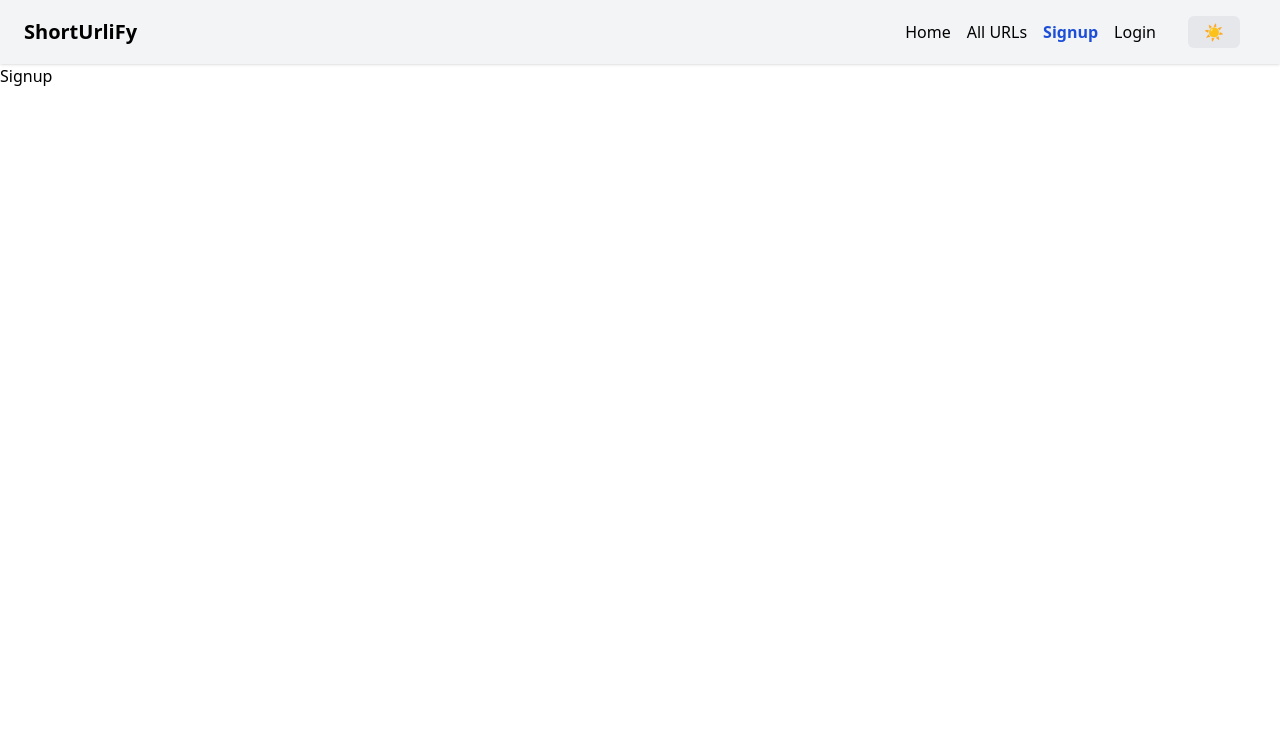
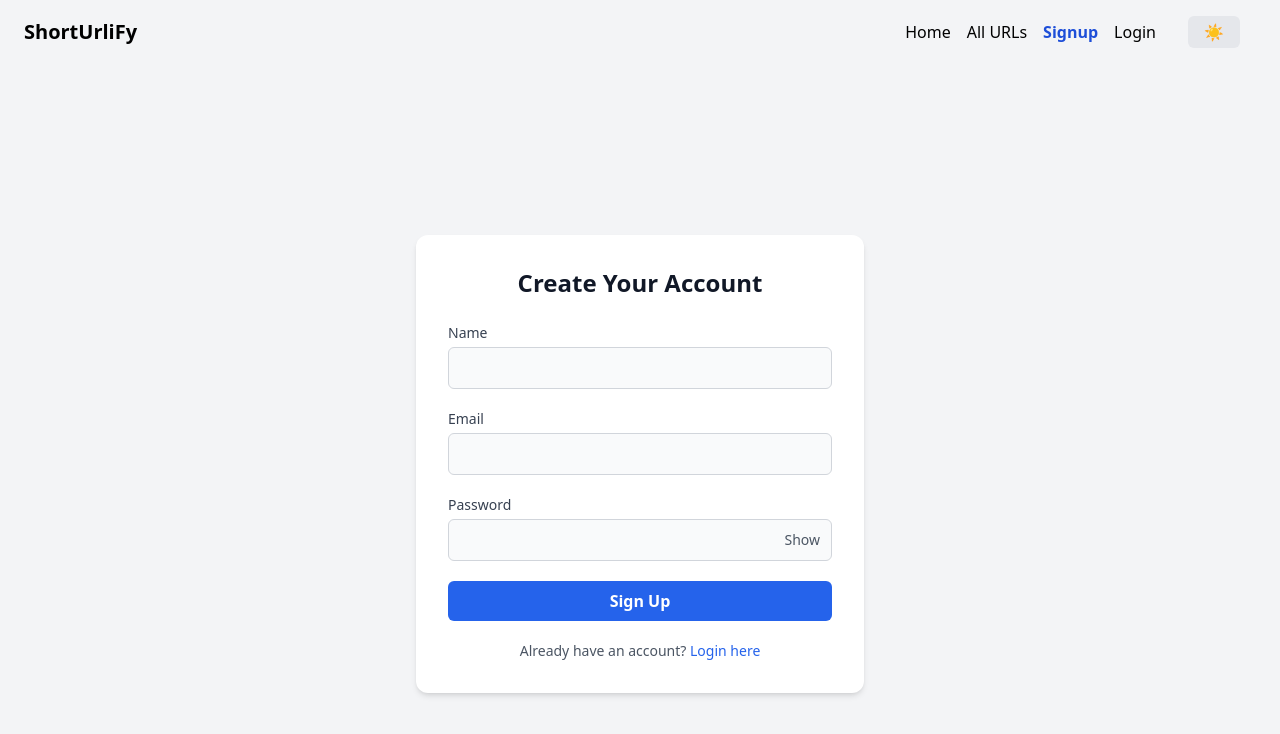
Before and after one commit to coder-nitin07/short-urlify, a React (Vite) app in the folder frontend/: page /signup in a window 1280 px wide. Shown: the top 734 px of the page. Built offline with nearby package versions, Linux system fonts and the light colour scheme.

Commit message:
Setup Signup Page

```diff
--- a/frontend/package.json
+++ b/frontend/package.json
@@ -10,9 +10,11 @@
     "preview": "vite preview"
   },
   "dependencies": {
+    "axios": "^1.11.0",
     "react": "^19.1.0",
     "react-dom": "^19.1.0",
-    "react-router-dom": "^7.7.1"
+    "react-router-dom": "^7.7.1",
+    "react-toastify": "^11.0.5"
   },
   "devDependencies": {
     "@eslint/js": "^9.30.1",
--- a/frontend/src/App.jsx
+++ b/frontend/src/App.jsx
@@ -4,12 +4,15 @@ import Login from './pages/Login';
 import Home from './pages/Home';
 import AllUrls from './pages/AllUrls';
 import Navbar from './components/Navbar';
+import { ToastContainer } from 'react-toastify';
+import 'react-toastify/dist/ReactToastify.css';
 
 function App(){
   return (
     <div className='min-h-screen bg-white dark:bg-gray-900 text-black dark:text-white'>
       <Router>
         <Navbar />
+        <ToastContainer />
             <Routes>
                 <Route path="/" element={<Navigate to="/home" />} />
                 <Route path='/signup' element={<Signup />} />
--- a/frontend/src/pages/Signup.jsx
+++ b/frontend/src/pages/Signup.jsx
@@ -1,8 +1,125 @@
-import React from 'react'
+import { useState } from "react";
+import { Link, useNavigate } from 'react-router-dom';
+import axios from 'axios';
+import { toast } from 'react-toastify';
 
 const Signup = () => {
+  const navigate = useNavigate();
+  const [ formData, setFormData ] = useState({
+      name: '',
+      email: '',
+      password: ''
+  });
+
+  const [ showPassword, setShowPassword ] = useState(false);
+  const [ loading, setLoading ] = useState(false);
+
+  const handleChange = (e)=>{
+      setFormData({ ...formData, [ e.target.name ]: e.target.value });
+  };
+
+  const togglePassword = () =>{
+      setShowPassword((prev)=> !prev);
+  };
+
+  const handleSubmit = async (e)=>{
+      e.preventDefault();
+
+      console.log(formData);
+
+      setLoading(true);
+
+      try {
+        const res = await axios.post('http://localhost:3000/auth/register', formData);
+        toast.success('Signup successful! Please login.');
+        navigate('/login');
+      } catch (err) {
+        const message = err.response?.data?.message || 'Signup failed. Try again.';
+        toast.error(message);
+      } finally {
+        setLoading(false);
+      }
+  };
   return (
-    <div>Signup</div>
+     <div className="min-h-screen flex items-center justify-center bg-gray-100 dark:bg-gray-900">
+      <div className="w-full max-w-md bg-white dark:bg-gray-800 rounded-xl shadow-md p-8">
+        <h2 className="text-2xl font-semibold mb-6 text-center text-gray-900 dark:text-white">
+          Create Your Account
+        </h2>
+        <form onSubmit={handleSubmit} className="space-y-5">
+          {/* Name */}
+          <div>
+            <label className="block mb-1 text-sm font-medium text-gray-700 dark:text-gray-300">
+              Name
+            </label>
+            <input
+              type="text"
+              name="name"
+              value={formData.name}
+              onChange={handleChange}
+              required
+              className="w-full px-4 py-2 rounded-md border border-gray-300 dark:border-gray-700 bg-gray-50 dark:bg-gray-700 text-gray-900 dark:text-white focus:outline-none focus:ring-2 focus:ring-blue-500"
+            />
+          </div>
+
+          {/* Email */}
+          <div>
+            <label className="block mb-1 text-sm font-medium text-gray-700 dark:text-gray-300">
+              Email
+            </label>
+            <input
+              type="email"
+              name="email"
+              value={formData.email}
+              onChange={handleChange}
+              required
+              className="w-full px-4 py-2 rounded-md border border-gray-300 dark:border-gray-700 bg-gray-50 dark:bg-gray-700 text-gray-900 dark:text-white focus:outline-none focus:ring-2 focus:ring-blue-500"
+            />
+          </div>
+
+          {/* Password with toggle */}
+          <div>
+            <label className="block mb-1 text-sm font-medium text-gray-700 dark:text-gray-300">
+              Password
+            </label>
+            <div className="relative">
+              <input
+                type={showPassword ? 'text' : 'password'}
+                name="password"
+                value={formData.password}
+                onChange={handleChange}
+                required
+                className="w-full px-4 py-2 pr-10 rounded-md border border-gray-300 dark:border-gray-700 bg-gray-50 dark:bg-gray-700 text-gray-900 dark:text-white focus:outline-none focus:ring-2 focus:ring-blue-500"
+              />
+              <button
+                type="button"
+                onClick={togglePassword}
+                className="absolute inset-y-0 right-0 px-3 text-sm text-gray-600 dark:text-gray-300 focus:outline-none"
+              >
+                {showPassword ? 'Hide' : 'Show'}
+              </button>
+            </div>
+          </div>
+
+          {/* Submit */}
+          <button
+            type="submit"
+            disabled={loading}
+            className="w-full bg-blue-600 hover:bg-blue-700 text-white font-semibold py-2 rounded-md transition-colors disabled:opacity-60"
+          >
+            {loading ? 'Signing up...' : 'Sign Up'}
+          </button>
+
+          {/* Link to Login */}
+          <p className="text-sm text-center text-gray-600 dark:text-gray-300">
+            Already have an account?{' '}
+            <Link to="/login" className="text-blue-600 hover:underline dark:text-blue-400">
+              Login here
+            </Link>
+          </p>
+        </form>
+      </div>
+    </div>
   )
 }
 
```
Also changed, not shown: 1 other file (tests, documents, lock files or other folders).
